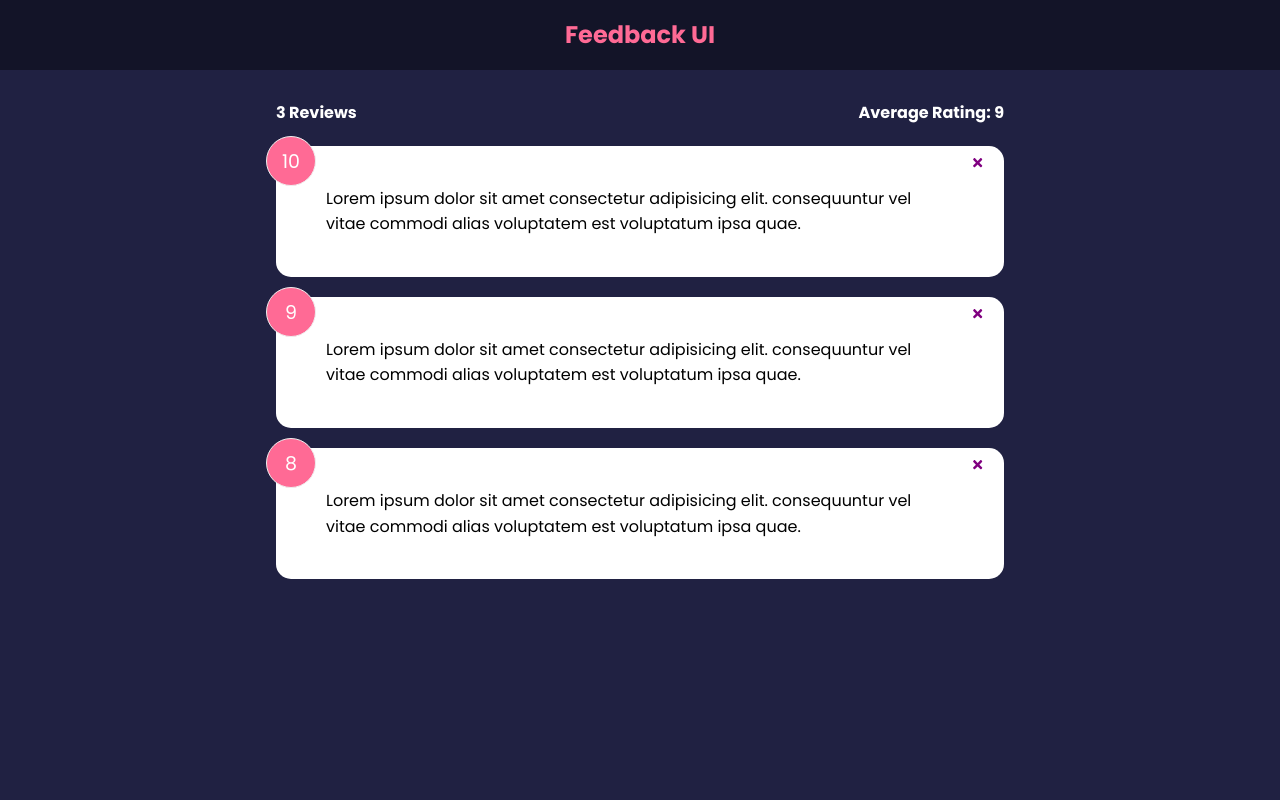
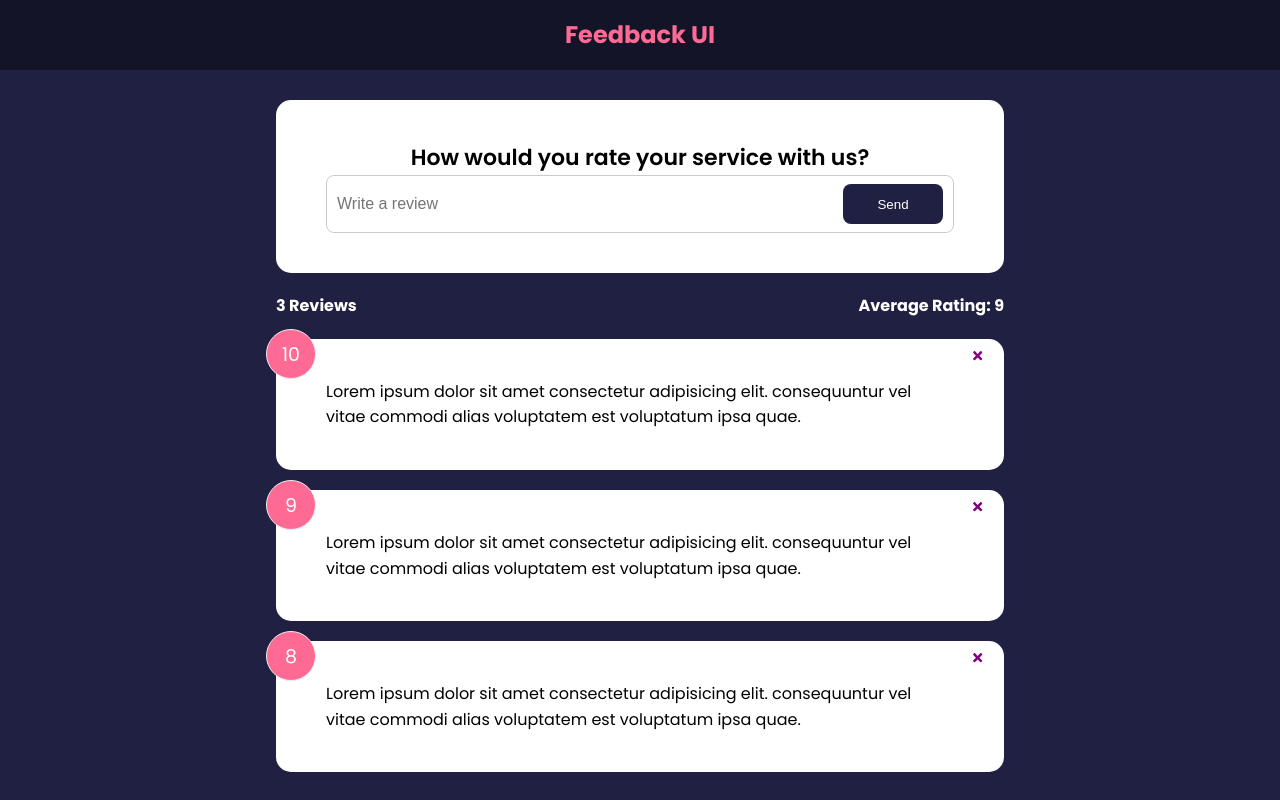
Before and after one commit to niceDeve/react-web3-edge, a React (Create React App) app: page / in a window 1280 px wide. Built offline with nearby package versions, Linux system fonts and the light colour scheme.

Commit message:
FeedbackForm input and Button component

```diff
--- a/src/App.js
+++ b/src/App.js
@@ -2,6 +2,7 @@
 import Header from './components/Header'
 import FeedbackList from './components/FeedbackList'
 import FeedbackStats from './components/FeedbackStats'
+import FeedbackForm from './components/FeedbackForm'
 
 import FeedbackData from './data/FeedbackData'
 
@@ -18,6 +19,7 @@
     <>
       <Header />
       <div className='container'>
+        <FeedbackForm />
         <FeedbackStats feedback={feedback} />
         <FeedbackList feedback={feedback} handleDelete={deleteFeedback} />
       </div>
--- /dev/null
+++ b/src/components/FeedbackForm.jsx
@@ -0,0 +1,31 @@
+import { useState } from 'react'
+import Card from './shared/Card'
+import Button from './shared/Button'
+
+function FeedbackForm() {
+  const [text, setText] = useState('')
+
+  const handleTextChange = (e) => {
+    setText(e.target.value)
+  }
+
+  return (
+    <Card>
+      <form>
+        <h2>How would you rate your service with us?</h2>
+        {/* @todo - rating select component */}
+        <div className='input-group'>
+          <input
+            onChange={handleTextChange}
+            type='text'
+            placeholder='Write a review'
+            value={text}
+          />
+          <Button type='submit'>Send</Button>
+        </div>
+      </form>
+    </Card>
+  )
+}
+
+export default FeedbackForm
--- /dev/null
+++ b/src/components/shared/Button.jsx
@@ -0,0 +1,24 @@
+import PropTypes from 'prop-types'
+
+function Button({ children, version, type, isDisabled }) {
+  return (
+    <button type={type} disabled={isDisabled} className={`btn btn-${version}`}>
+      {children}
+    </button>
+  )
+}
+
+Button.defaultProps = {
+  version: 'primary',
+  type: 'button',
+  isDisabled: false,
+}
+
+Button.propTypes = {
+  children: PropTypes.node.isRequired,
+  version: PropTypes.string,
+  type: PropTypes.string,
+  isDisabled: PropTypes.bool,
+}
+
+export default Button
```
